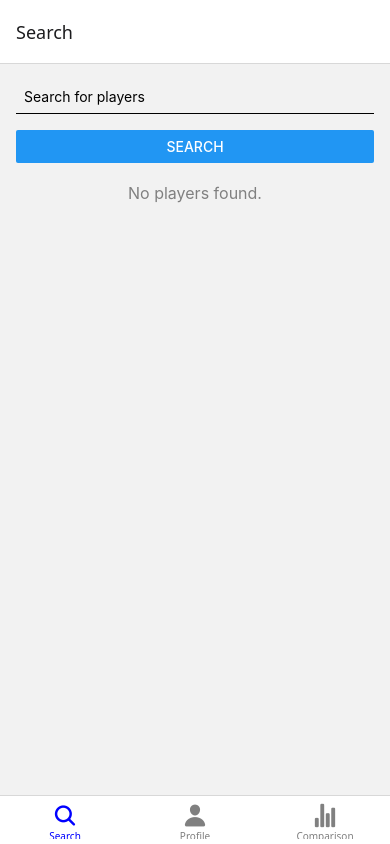
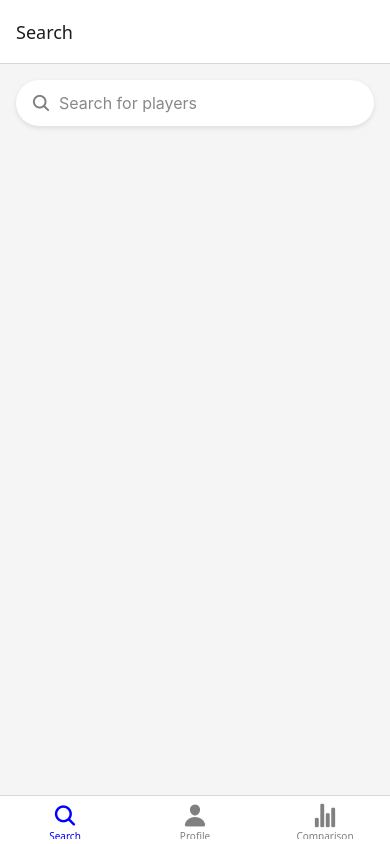
Before and after one commit to moreland99/NBAStatsApp, a React Native app: screen /PlayerSearch in a window 390 px wide. Built offline with nearby package versions, Linux system fonts and the light colour scheme.

Commit message:
better search page

```diff
--- a/src/screens/PlayerProfileScreen.js
+++ b/src/screens/PlayerProfileScreen.js
@@ -87,7 +87,7 @@ const PlayerProfileScreen = ({ route }) => {
         <Text style={styles.loading}>Loading stats...</Text>
       ) : currentSeasonStats ? (
         <>
-          <Text style={styles.chartTitle}>Game-by-Game Performance</Text>
+          <Text style={styles.chartTitle}>Last 5 Games Stats</Text>
 
           <View style={styles.toggleContainer}>
             <Button title="Points" onPress={() => setSelectedStat('points')} color={selectedStat === 'points' ? 'red' : 'gray'} />
--- a/src/screens/PlayerSearchScreen.js
+++ b/src/screens/PlayerSearchScreen.js
@@ -1,44 +1,65 @@
 // src/screens/PlayerSearchScreen.js
 
-import React, { useState } from 'react';
-import { View, TextInput, Button, FlatList, Text, TouchableOpacity, StyleSheet } from 'react-native';
+import React, { useState, useEffect } from 'react';
+import { View, TextInput, FlatList, Text, TouchableOpacity, StyleSheet, ActivityIndicator } from 'react-native';
 import { searchPlayers } from '../services/nbaApiService';
+import { Ionicons } from '@expo/vector-icons'; // Icon package
 
 const PlayerSearchScreen = ({ navigation }) => {
   const [query, setQuery] = useState('');
   const [players, setPlayers] = useState([]);
+  const [loading, setLoading] = useState(false);
+  const [typingTimeout, setTypingTimeout] = useState(null);
 
-  const handleSearch = async () => {
-    if (query.trim() === '') return;
+  useEffect(() => {
+    if (query.trim() === '') {
+      setPlayers([]); // Clear the list when the query is empty
+      return;
+    }
 
+    // Clear previous timeout
+    if (typingTimeout) clearTimeout(typingTimeout);
+
+    // Set a timeout to delay the API call
+    const timeoutId = setTimeout(() => handleSearch(query), 500); // 500ms delay
+    setTypingTimeout(timeoutId);
+  }, [query]);
+
+  const handleSearch = async (searchQuery) => {
+    setLoading(true);
     try {
-      const playersData = await searchPlayers(query); // Already returns the body from nbaApiService
-      console.log('Formatted players data:', playersData); // Log data to verify correct format
+      const playersData = await searchPlayers(searchQuery);
 
-      // Set players data if the response is correctly formatted as an array
       if (Array.isArray(playersData)) {
         setPlayers(playersData);
       } else {
         console.warn('Unexpected API response structure:', playersData);
-        setPlayers([]); // Clear list if format is unexpected
+        setPlayers([]);
       }
     } catch (error) {
       console.error('Error fetching players:', error);
-      setPlayers([]); // Clear list if there is an error
+      setPlayers([]);
+    } finally {
+      setLoading(false);
     }
   };
 
   return (
     <View style={styles.container}>
+      <View style={styles.searchContainer}>
+        <Ionicons name="search" size={20} color="gray" style={styles.icon} />
         <TextInput
           placeholder="Search for players"
           value={query}
           onChangeText={setQuery}
           style={styles.input}
+          placeholderTextColor="#888"
         />
-      <Button title="Search" onPress={handleSearch} />
+      </View>
 
-      {players.length === 0 ? (
+      {loading ? (
+        <ActivityIndicator size="large" color="#1E90FF" style={styles.loadingIndicator} />
+      ) : players.length === 0 && query.trim() !== '' ? (
         <Text style={styles.noResults}>No players found.</Text>
       ) : (
         <FlatList
@@ -46,12 +67,16 @@ const PlayerSearchScreen = ({ navigation }) => {
           keyExtractor={(item) => item.playerId.toString()}
           renderItem={({ item }) => (
             <TouchableOpacity
-              onPress={() => navigation.navigate('PlayerProfile', {
+              onPress={() =>
+                navigation.navigate('PlayerProfile', {
                   playerId: item.playerId,
-                playerName: `${item.firstName} ${item.lastName}`
-              })}
+                  playerName: `${item.firstName} ${item.lastName}`,
+                })
+              }
+              style={styles.playerItem}
             >
               <Text style={styles.playerName}>{item.firstName} {item.lastName}</Text>
+              <Ionicons name="arrow-forward" size={16} color="gray" />
             </TouchableOpacity>
           )}
           style={styles.list}
@@ -65,16 +90,49 @@ const styles = StyleSheet.create({
   container: {
     flex: 1,
     padding: 16,
+    backgroundColor: '#f5f5f5',
+  },
+  searchContainer: {
+    flexDirection: 'row',
+    alignItems: 'center',
+    backgroundColor: '#fff',
+    borderRadius: 25,
+    paddingHorizontal: 15,
+    paddingVertical: 8,
+    marginBottom: 16,
+    shadowColor: '#000',
+    shadowOpacity: 0.1,
+    shadowOffset: { width: 0, height: 2 },
+    shadowRadius: 5,
+    elevation: 3,
+  },
+  icon: {
+    marginRight: 8,
   },
   input: {
-    borderBottomWidth: 1,
-    padding: 8,
-    marginBottom: 16,
+    flex: 1,
+    paddingVertical: 5,
+    fontSize: 16,
+    color: '#333',
+  },
+  playerItem: {
+    flexDirection: 'row',
+    alignItems: 'center',
+    justifyContent: 'space-between',
+    backgroundColor: '#fff',
+    padding: 15,
+    marginVertical: 5,
+    borderRadius: 10,
+    shadowColor: '#000',
+    shadowOpacity: 0.05,
+    shadowOffset: { width: 0, height: 2 },
+    shadowRadius: 4,
+    elevation: 2,
   },
   playerName: {
     fontSize: 18,
-    fontWeight: 'bold',
-    paddingVertical: 5,
+    fontWeight: '600',
+    color: '#333',
   },
   noResults: {
     fontSize: 16,
@@ -82,9 +140,10 @@ const styles = StyleSheet.create({
     textAlign: 'center',
     marginTop: 20,
   },
+  loadingIndicator: {
+    marginTop: 20,
+  },
   list: {
-    borderWidth: 1,
-    borderColor: 'black',
     marginTop: 10,
   },
 });
```
Lines whose indentation alone changed are shown as unchanged.
